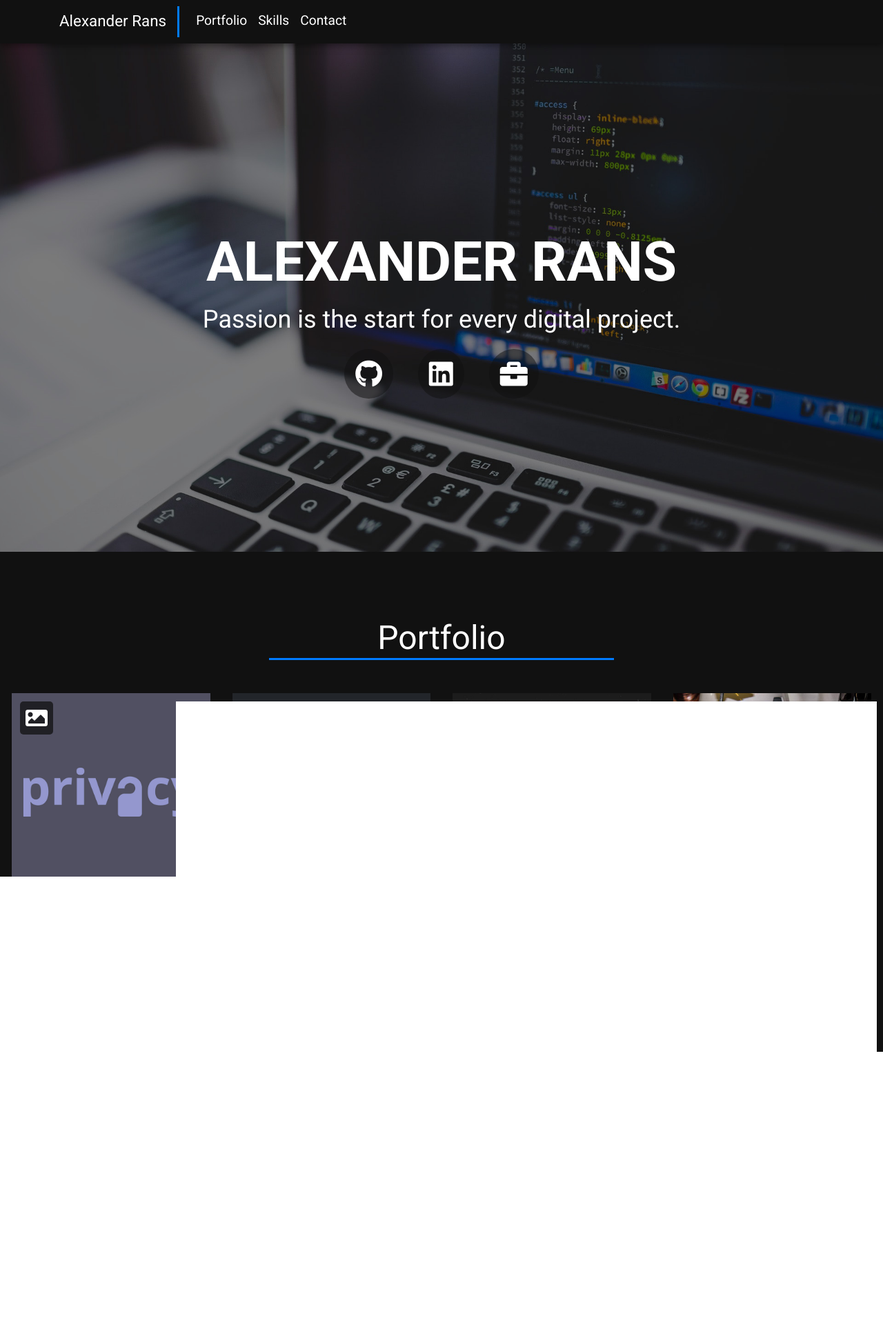
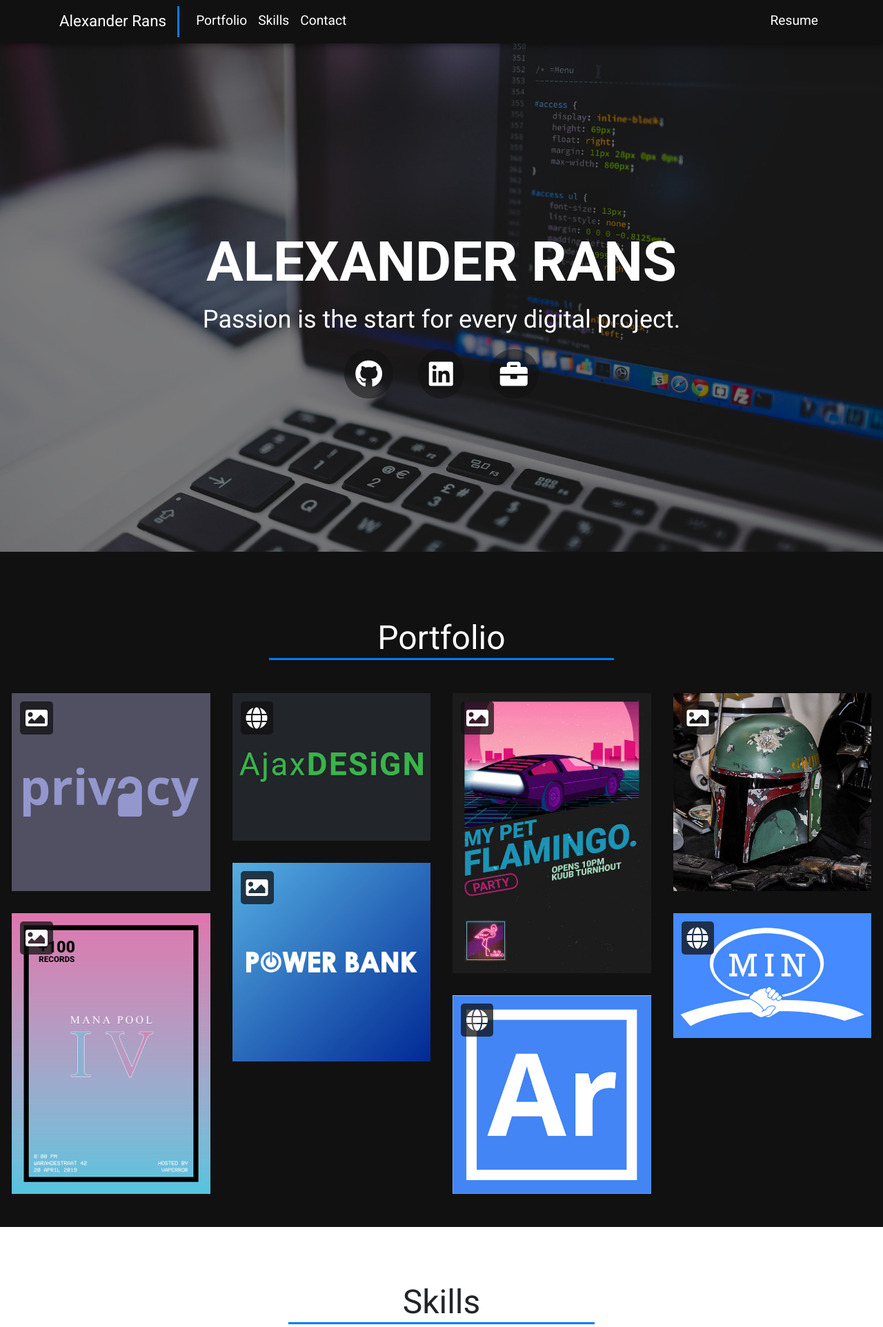
Before and after one commit to RansAlexander/Portfolio, a PHP site: page /dist/index.html in a window 1280 px wide. Shown: the top 1924 px of the page at 69% size. Run offline with PHP 8.4, Linux system fonts and the light colour scheme; some libraries are stand-ins or nearby versions.

Commit message:
Added resume and coresponding links

```diff
--- a/dist/index.html
+++ b/dist/index.html
@@ -41,6 +41,12 @@
                         <a class="nav-link link-underline" href="#contact">Contact</a>
                     </li>
                 </ul>
+                <ul class="navbar-nav ml-auto">
+                    <li class="nav-item">
+                        <a class="nav-link link-underline" href="Rans_Resume.pdf" target="_blank">Resume</a>
+                    </li>
+                </ul>
+                </ul>
             </div>
         </nav>
     </div>
@@ -51,7 +57,7 @@
             <a href="https://github.com/RansAlexander" target="_blank"><i class="fab fa-github"></i></a>
             <a href="https://www.linkedin.com/in/rans-alexander-71b291182/" target="_blank"><i
                     class="fab fa-linkedin"></i></a>
-            <a href=""><i class="fas fa-briefcase"></i></a>
+            <a href="Rans_Resume.pdf" target="_blank"><i class="fas fa-briefcase"></i></a>
         </div>
     </section>
 </header>
@@ -113,7 +119,7 @@
                     </div>
                 </div>
                 <div class="overlay-container">
-                    <img src="img/portfolio/portfoliosite.jpg" alt="Logo portfolio">
+                    <img src="img/portfolio/personalsite.jpg" alt="Logo portfolio">
                     <i class="icon-indicator fas fa-globe"></i>
                     <div class="overlay">
                         <div>
@@ -230,7 +236,7 @@
                     </div>
                 </div>
                 <div class="overlay-container">
-                    <img src="img/portfolio/portfoliosite.jpg" alt="Logo portfolio">
+                    <img src="img/portfolio/personalsite.jpg" alt="Logo portfolio">
                     <i class="icon-indicator fas fa-globe"></i>
                     <div class="overlay">
                         <div>
--- a/scss/_alex.scss
+++ b/scss/_alex.scss
@@ -1,7 +1,7 @@
 header {
   width: 100vh;
   height: 100vh;
-  background-image: url("../img/background.jpg");
+  background-image: url("../img/backgroundimg.jpg");
   background-repeat: no-repeat;
   background-attachment: fixed;
   background-size: cover;
```
Also changed, not shown: dist/css/style.css, dist/img/backgroundimg.jpg (renamed from dist/img/background.jpg), dist/img/portfolio/personalsite.jpg (renamed from dist/img/portfolio/portfoliosite.jpg), readme.md, 1 other file.
